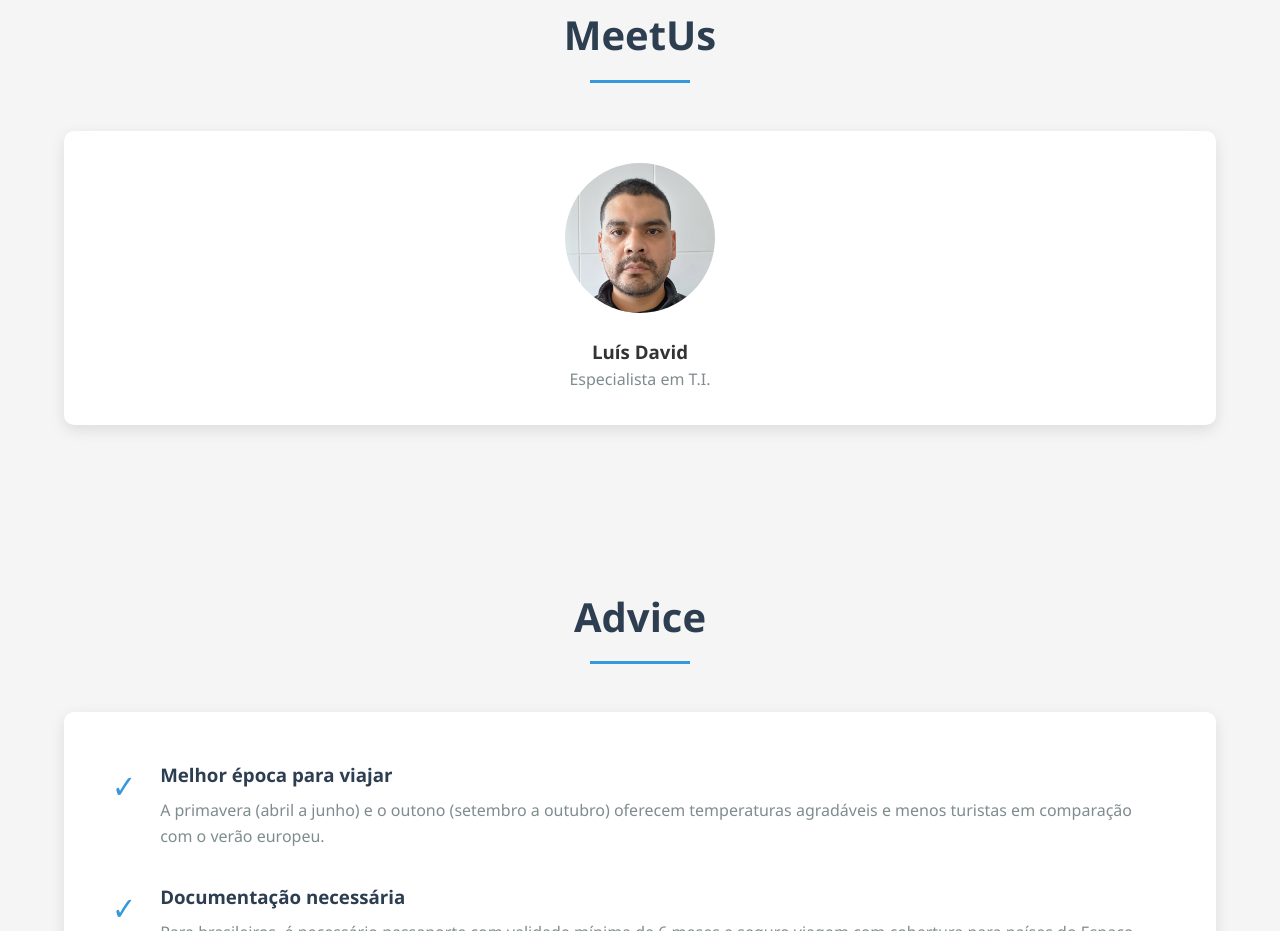
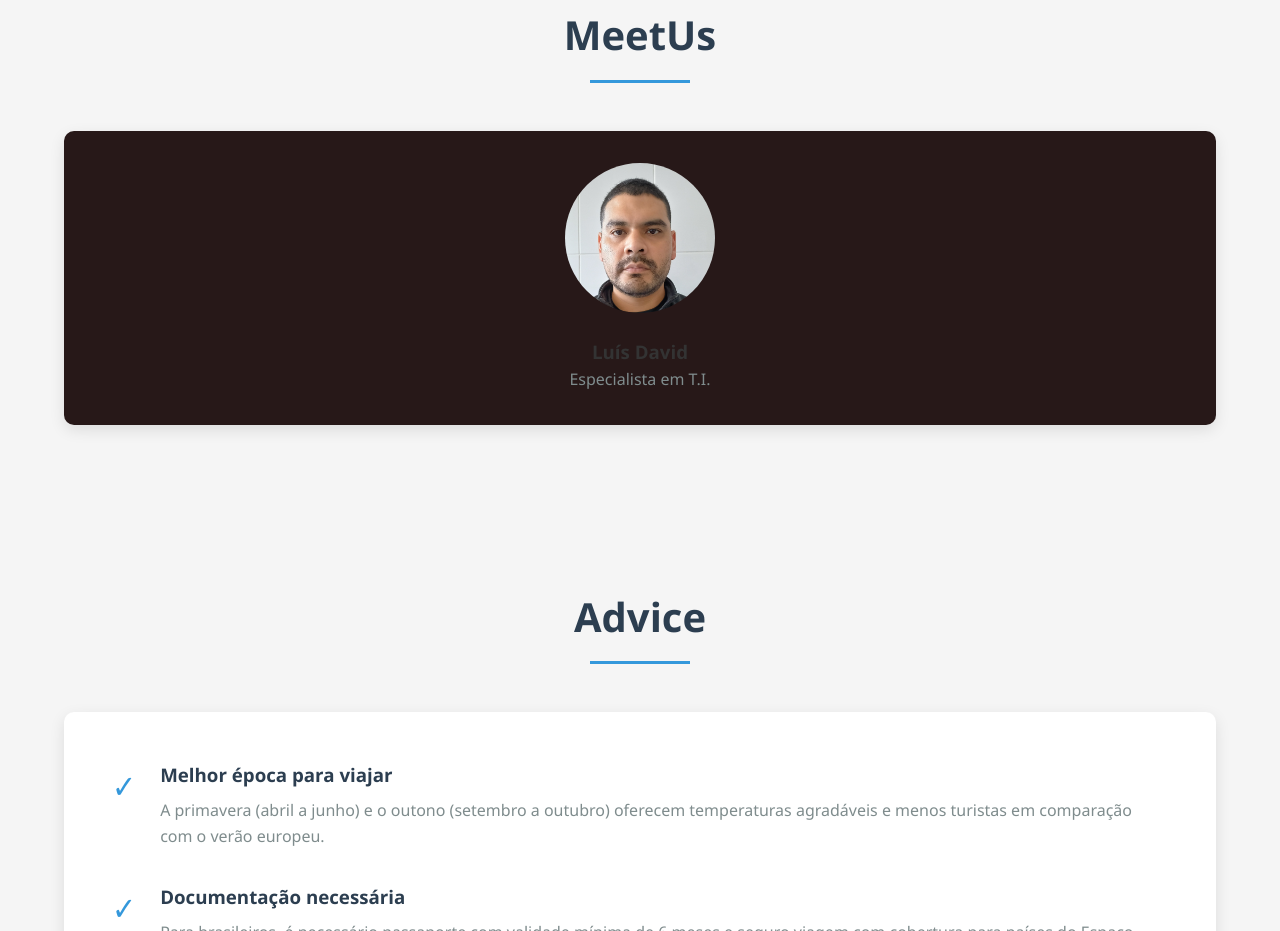
Before and after one commit to luisdavidantaurcomeza/Projeto-de-certifica-o-1-Ag-ncia-de-Viagem---devstart, a plain HTML site: page index.html in a window 1280 px wide. Shown: the part 1559-2490 px from the top of the page. Drawn offline with Linux system fonts and the light colour scheme.

Commit message:
corrigindo mais algumas informaçoes

```diff
--- a/style.css
+++ b/style.css
@@ -197,7 +197,7 @@ section h2::after {
 
 .team-member {
     text-align: center;
-    background-color: white;
+    background-color: rgb(39, 24, 24);
     padding: 2rem;
     border-radius: 10px;
     box-shadow: 0 5px 15px rgba(0, 0, 0, 0.1);
@@ -213,14 +213,13 @@ section h2::after {
     height: 150px;
     border-radius: 50%;
     margin: 0 auto 1.5rem;
-    background-color: #ddd;
+    background-color: #dddddd86;
     background-size: cover;
     background-position: center;
+    background-image: url('/img/Foto\ Luís\ david.jpg');
 }
 
-.member-img-1 {
-    background-image: url('/img/Foto\ Luís\ david.jpg');
-}
+
 
 
 
```
